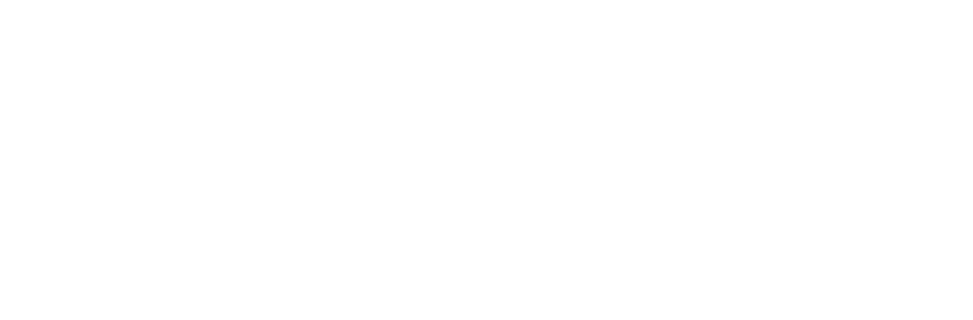
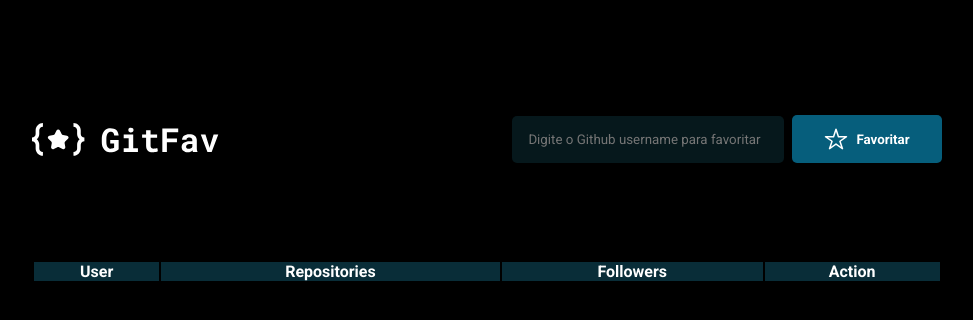
Before and after one commit to Rickazuo/GitFav, a plain HTML site: page index.html in a window 1280 px wide. Shown: the whole page, without its empty margins (153-1126 px from the left). Drawn offline with Linux system fonts and the light colour scheme.

Commit message:
update css style and html tags

```diff
--- a/index.html
+++ b/index.html
@@ -5,6 +5,44 @@
     <meta http-equiv="X-UA-Compatible" content="IE=edge" />
     <meta name="viewport" content="width=device-width, initial-scale=1.0" />
     <title>GitFav</title>
+
+    <link rel="preconnect" href="https://fonts.googleapis.com" />
+    <link rel="preconnect" href="https://fonts.gstatic.com" crossorigin />
+    <link
+      href="https://fonts.googleapis.com/css2?family=Roboto:wght@400;700&display=swap"
+      rel="stylesheet"
+    />
+
+    <link rel="stylesheet" href="styles.css" />
   </head>
-  <body></body>
+  <body>
+    <main>
+      <div class="header">
+        <img src="./assets/logo.svg" alt="logo of GitFav" />
+        <div class="username-search">
+          <input
+            class="username-input"
+            type="text"
+            name="username"
+            id="username"
+            placeholder="Digite o Github username para favoritar"
+          />
+          <button class="button-favorite">
+            <img src="./assets/star.svg" alt="star icon" />
+            <span>Favoritar</span>
+          </button>
+        </div>
+      </div>
+      <table>
+        <thead>
+          <tr>
+            <th>User</th>
+            <th>Repositories</th>
+            <th>Followers</th>
+            <th>Action</th>
+          </tr>
+        </thead>
+      </table>
+    </main>
+  </body>
 </html>
--- a/styles.css
+++ b/styles.css
@@ -2,9 +2,11 @@
   margin: 0;
   padding: 0;
   box-sizing: border-box;
+  font-family: var(--roboto);
 }
 
 :root {
+  /* Colors */
   --green-400: #06181c;
   --green-100: #4a808c;
   --green-200: #065e7c;
@@ -13,4 +15,79 @@
   --green-500-o-50: #06161b;
   --white: #ffffff;
   --black: #000000;
+  --Aliases-Placeholder: #7c7c8a;
+
+  /*Font*/
+  --roboto: Roboto, sans-serif;
 }
+
+body {
+  background: var(--black);
+  font-family: var(--roboto);
+  color: var(--white);
+
+  height: 100dvh;
+}
+
+main {
+  display: grid;
+  flex-direction: column;
+  justify-content: center;
+  align-items: center;
+  gap: 6.0625rem;
+}
+
+.header {
+  display: flex;
+  align-items: center;
+  justify-content: center;
+  gap: 18.3125rem;
+
+  margin-top: 7.1875rem;
+}
+
+.username-search {
+  display: flex;
+  align-items: center;
+  justify-content: center;
+  gap: 0.5rem;
+}
+
+.username-input {
+  color: var(--Aliases-Placeholder);
+  padding: 16px;
+  gap: 8px;
+  width: 17rem;
+  background: var(--green-400);
+  border: transparent;
+  border-radius: 5px;
+}
+
+.button-favorite {
+  display: flex;
+  flex-direction: row;
+  justify-content: center;
+  align-items: center;
+  padding: 12px 32px;
+  gap: 8px;
+
+  background: var(--green-200);
+  border-radius: 5px;
+
+  border: transparent;
+
+  color: var(--white);
+  font-weight: 700;
+}
+
+.username-input :placeholder-shown {
+  width: 100%;
+}
+
+table {
+  border-top-left-radius: 1rem;
+}
+
+tr {
+  background: var(--green-300);
+}
```
Also changed, not shown: assets/logo.svg (added), assets/star.svg (added).
